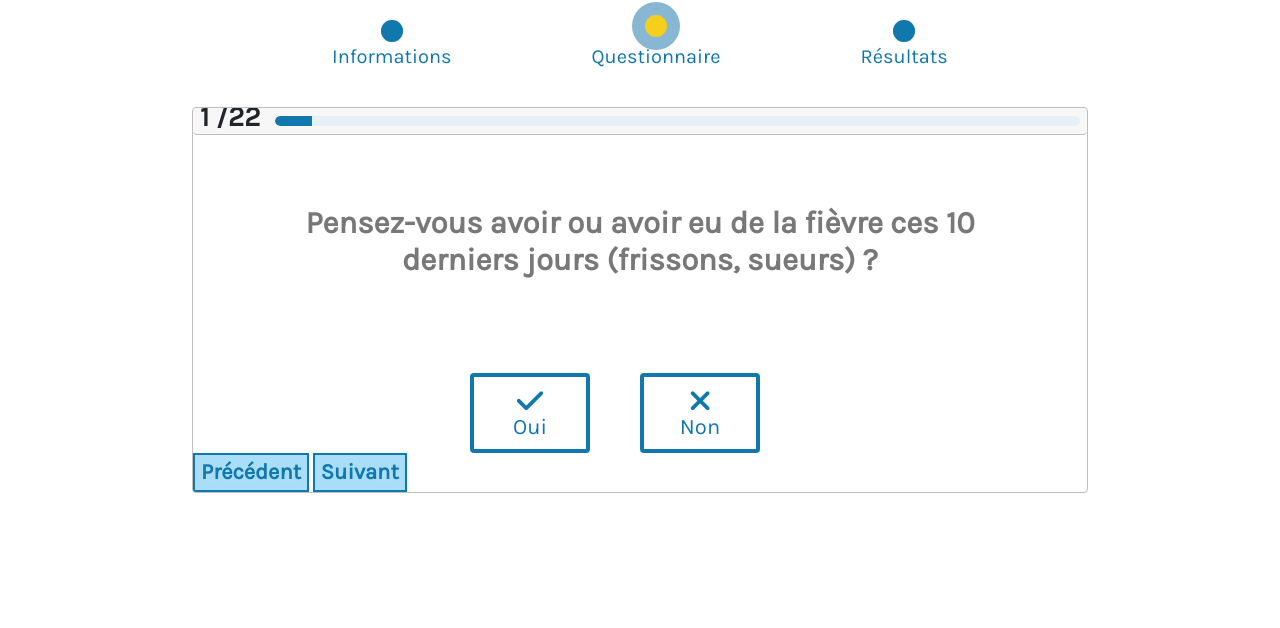
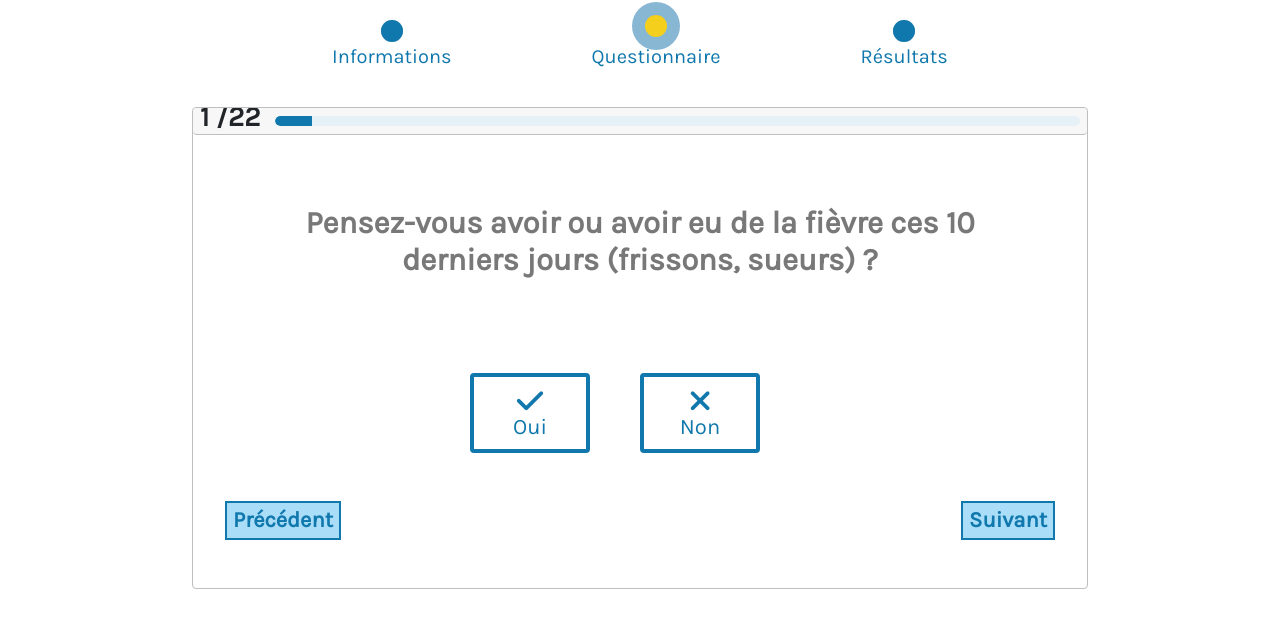
Before and after one commit to NoureddineMa/TEST-COVID22, a plain HTML site: page Test.html in a window 1280 px wide. Both pictures are taken after a click on the button "Demarer le test". Shown: the part 94-722 px from the top of the page. Drawn offline with nearby package versions, Linux system fonts and the light colour scheme.

Commit message:
add style buttons suivant et précendent et centrer button Recommencer

```diff
--- a/Test.html
+++ b/Test.html
@@ -52,7 +52,7 @@
             </p>
           </section>
           <div class="text-center">
-          <button class=" px-3 py-2 start-btn mt-5 index-button border rounded  index-p">Demarer le test</button>
+          <button class=" px-3 py-2 start-btn mt-5 index-button border rounded text-center text-lg-center text-md-center  index-p">Demarer le test</button>
             </div>
 
 
@@ -66,9 +66,9 @@
             <div class="animation">
               <h1 class="question"></h1>
               <div class="answer-inputs"></div>
-              <div class="btn-container">
-                <button class="previous index-button">Précédent</button>
-                <button class="next index-button">Suivant</button>
+              <div class="container d-flex flex-row justify-content-between my-5">
+                <button class="previous ml-3 index-button">Précédent</button>
+                <button class="next mr-3 index-button">Suivant</button>
               </div>
             </div>
           </section>
```
